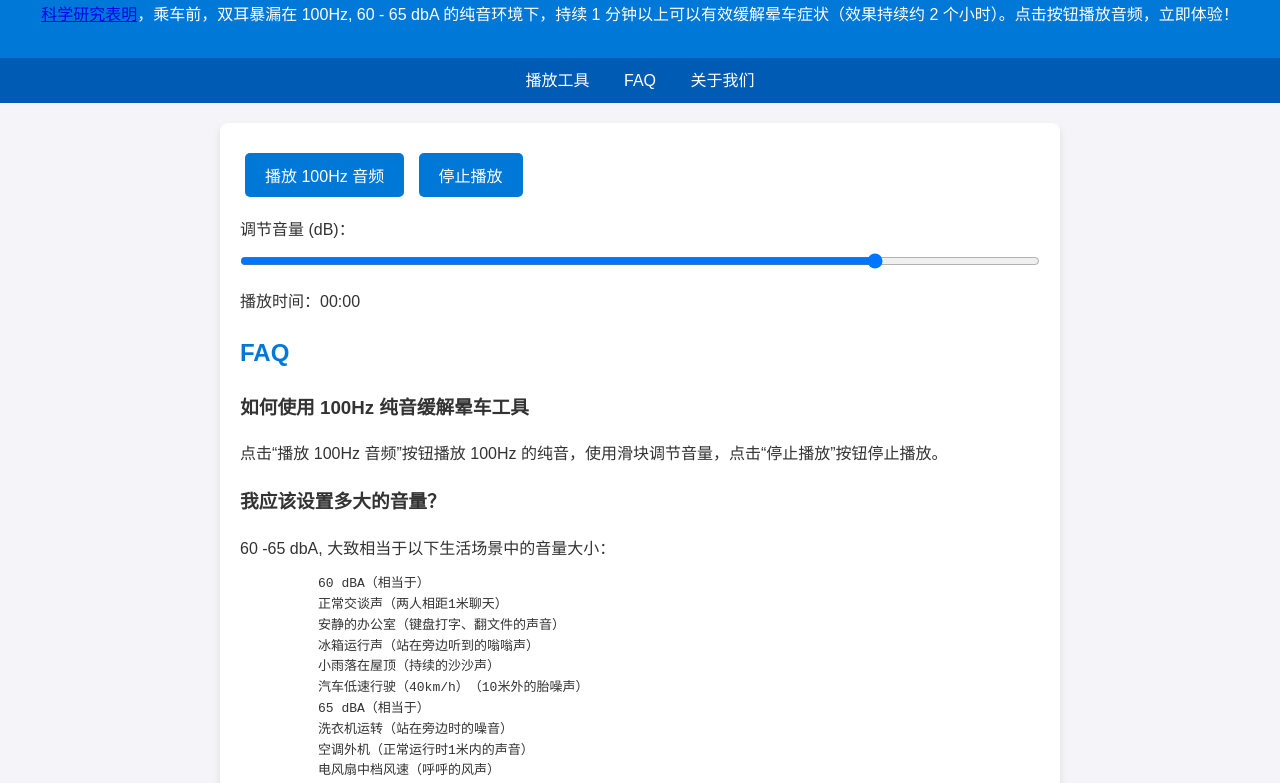
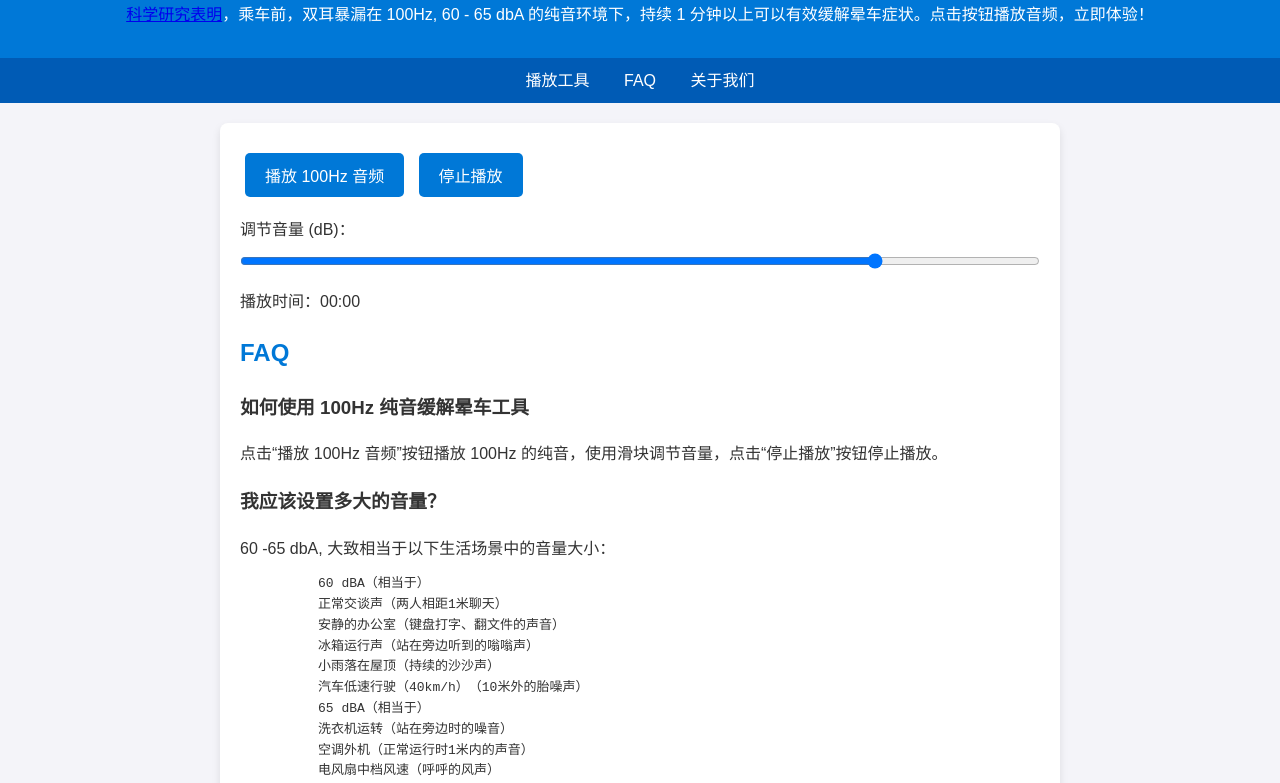
Before and after one commit to jwenjian/100hz-tone-online, a plain HTML site: page index.html in a window 1280 px wide. Shown: the part 79-862 px from the top of the page. Drawn offline with Linux system fonts and the light colour scheme.

Commit message:
remove inaccurate duration

```diff
--- a/index.html
+++ b/index.html
@@ -89,7 +89,7 @@
 <body>
   <header>
     <h1>100Hz 纯音缓解晕车工具</h1>
-    <p><a href="https://www.jstage.jst.go.jp/article/ehpm/30/0/30_24-00247/_html/-char/en" target="_blank" rel="noopener noreferrer">科学研究表明</a>，乘车前，双耳暴漏在 100Hz, 60 - 65 dbA 的纯音环境下，持续 1 分钟以上可以有效缓解晕车症状（效果持续约 2 个小时）。点击按钮播放音频，立即体验！</p>
+    <p><a href="https://www.jstage.jst.go.jp/article/ehpm/30/0/30_24-00247/_html/-char/en" target="_blank" rel="noopener noreferrer">科学研究表明</a>，乘车前，双耳暴漏在 100Hz, 60 - 65 dbA 的纯音环境下，持续 1 分钟以上可以有效缓解晕车症状。点击按钮播放音频，立即体验！</p>
   </header>
   <nav>
     <a href="#play">播放工具</a>
```
